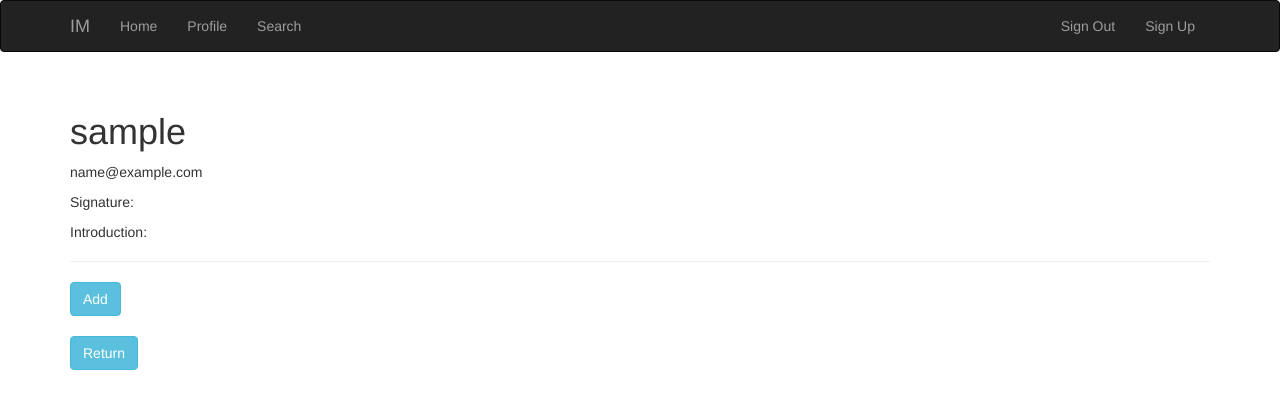
After one commit to flydrt/IM, a Flask app: a page that uses app/templates/add.html in a window 1280 px wide. The commit adds this page. Shown: the top 409 px of the page. Run offline with Flask 2, Linux system fonts and the light colour scheme; the visitor is signed in with stand-in values (Sample User, id 1); data comes from the database, SQL or seed files in the repository; parts of the project's set-up code (start-up, migrations or seed data) failed here and were passed over; some libraries are stand-ins or nearby versions.

Commit message:
update add-contact

```diff
--- /dev/null
+++ b/app/templates/add.html
@@ -0,0 +1,23 @@
+{% extends "base.html" %}
+
+{% block title %}Add Contact{% endblock %}
+
+{% block page_content %}
+<div class="page-header">
+	<h1>{{ user.username }}</h1>
+    <p>{{ user.email }}</p>
+    <p>Signature: {% if user.signature %} {{ user.signature }} {% endif %}</p>
+    <p>Introduction: {% if user.introduction %} {{ user.introduction }} {% endif %}</p>
+</div>
+<div>
+    <form action="{{ url_for('add_contact', username=user.username) }}">
+        <button class="btn btn-info" type="submit">Add</button>
+    </form>
+</div>
+<br />
+<div>
+    <form action="{{ url_for('search') }}">
+        <button class="btn btn-info" type="submit">Return</button>
+    </form>
+</div>
+{% endblock %}
--- a/app/templates/base.html
+++ b/app/templates/base.html
@@ -22,6 +22,9 @@
                 {% if current_user.is_authenticated %}
                 <li>
                     <a href="{{ url_for('profile') }}">Profile</a>
+                </li>
+                <li>
+                    <a href="{{ url_for('search') }}">Search</a>
                 </li>
                 {% endif %}
 			</ul>
--- a/app/views.py
+++ b/app/views.py
@@ -1,8 +1,8 @@
 from flask import render_template, redirect, request, url_for, flash
 from flask_login import login_required, login_user, logout_user, current_user
 from app import app, db
-from models import User
-from forms import LoginForm, RegisterForm, ProfileForm
+from models import User, Friend, Message, Group
+from forms import LoginForm, RegisterForm, ProfileForm, SearchForm
 
 
 @app.route('/')
@@ -64,6 +64,52 @@ def edit_profile():
     return render_template('edit_profile.html', form=form)
 
 
+@app.route('/search', methods=['GET', 'POST'])
+@login_required
+def search():
+    form = SearchForm()
+    if form.validate_on_submit():
+        user = User.query.filter_by(username=form.username.data).first()
+        if user is not None:
+            return redirect(url_for('add', username=user.username))
+        flash('The user does not exist!')
+    return render_template('search.html', form=form)
+
+
+@app.route('/add/<username>')
+@login_required
+def add(username):
+    user = User.query.filter_by(username=username).first()
+    if user is None:
+        flash('The user does not exist!')
+        return redirect(url_for('index'))
+    return render_template('add.html', user=user)
+
+
+@app.route('/add-contact/<username>')
+@login_required
+def add_contact(username):
+    user = User.query.filter_by(username=username).first()
+    if user is None:
+        flash('The user does not exist!')
+        return redirect(url_for('search'))
+    if username == current_user.username:
+        flash('Can not add yourself!')
+        return redirect(url_for('search'))
+
+    friend = Friend.query.filter_by(uid=current_user.id, fid=user.id).first()
+    if friend is not None:
+        flash('You have already added the contact!')
+        return redirect(url_for('search'))
+    friend = Friend(uid=current_user.id, fid=user.id)
+    friend2 = Friend(uid=user.id, fid=current_user.id)
+    db.session.add(friend)
+    db.session.add(friend2)
+    db.session.commit()
+    flash('Add success!')
+    return redirect(url_for('index'))
+
+
 @app.route('/chat')
 def chat():
     return render_template('chat.html')
```
Also changed, not shown: app/forms.py (+8 -0 lines), app/templates/search.html (added, +11 -0 lines), 2 other files.
